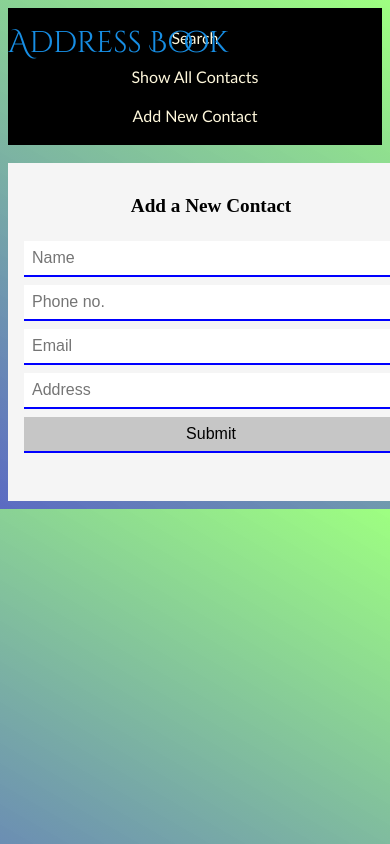
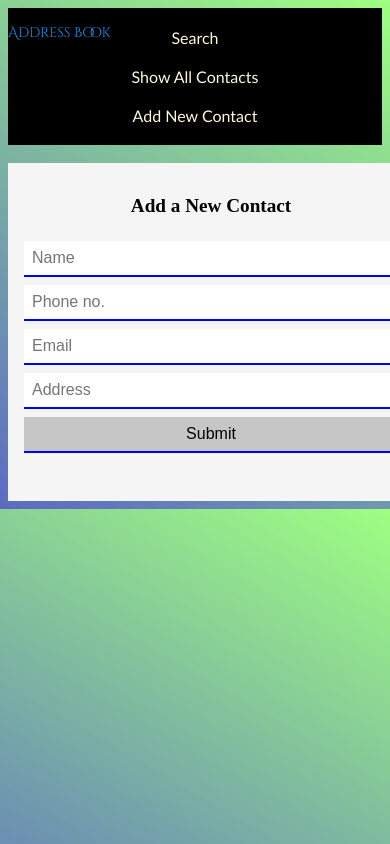
Before and after one commit to harsimrat11/FEE_project_final, a plain HTML site: page add.html in a window 390 px wide. Shown: the top 844 px of the page. Drawn offline with Linux system fonts and the light colour scheme.

Commit message:
Add files via upload

```diff
--- a/q2.css
+++ b/q2.css
@@ -102,6 +102,7 @@ input {
       margin-left: 0;
       margin-bottom: 10px;
       text-align: center;
+
   }
 
   .navbar li {
@@ -116,4 +117,9 @@ input {
       width: 100%;
       max-width: none;
   }
+  .adb{
+    display: block;
+    font-size:14px;
+  }
+
 }
--- a/q3.css
+++ b/q3.css
@@ -102,6 +102,7 @@ input {
       margin-left: 0;
       margin-bottom: 10px;
       text-align: center;
+
   }
 
   .navbar li {
@@ -116,4 +117,9 @@ input {
       width: 100%;
       max-width: none;
   }
+  .adb{
+    display: block;
+    font-size:14px;
+  }
+
 }
--- a/q4.css
+++ b/q4.css
@@ -102,6 +102,7 @@ input {
       margin-left: 0;
       margin-bottom: 10px;
       text-align: center;
+
   }
 
   .navbar li {
@@ -116,4 +117,9 @@ input {
       width: 100%;
       max-width: none;
   }
+  .adb{
+    display: block;
+    font-size:14px;
+  }
+
 }
```
